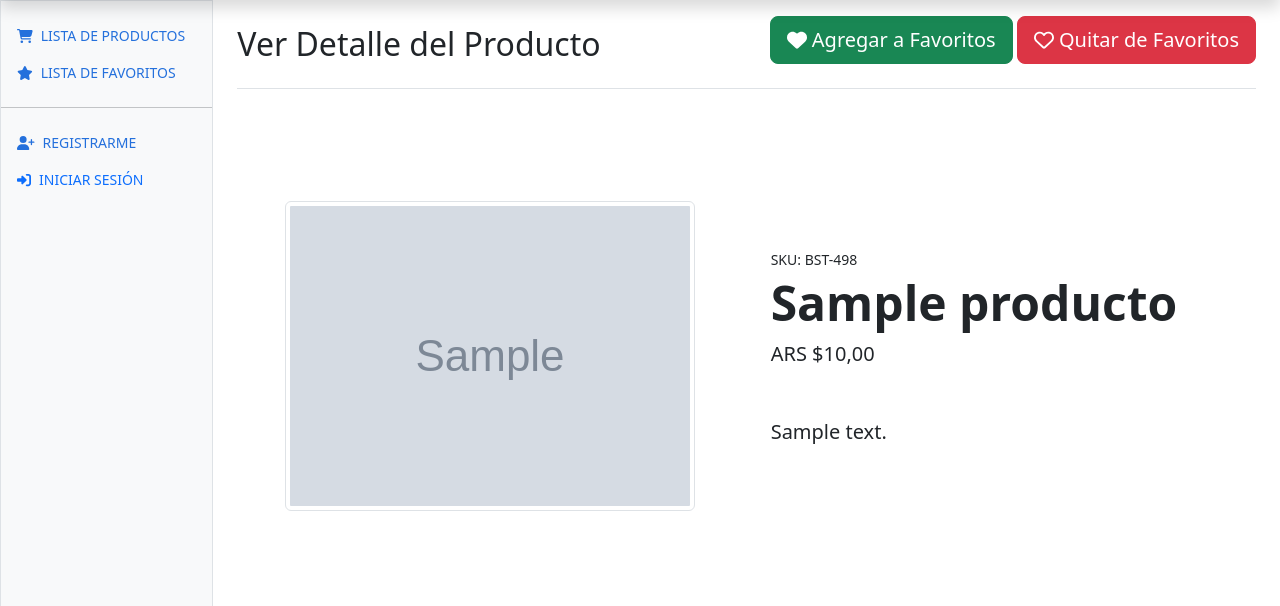
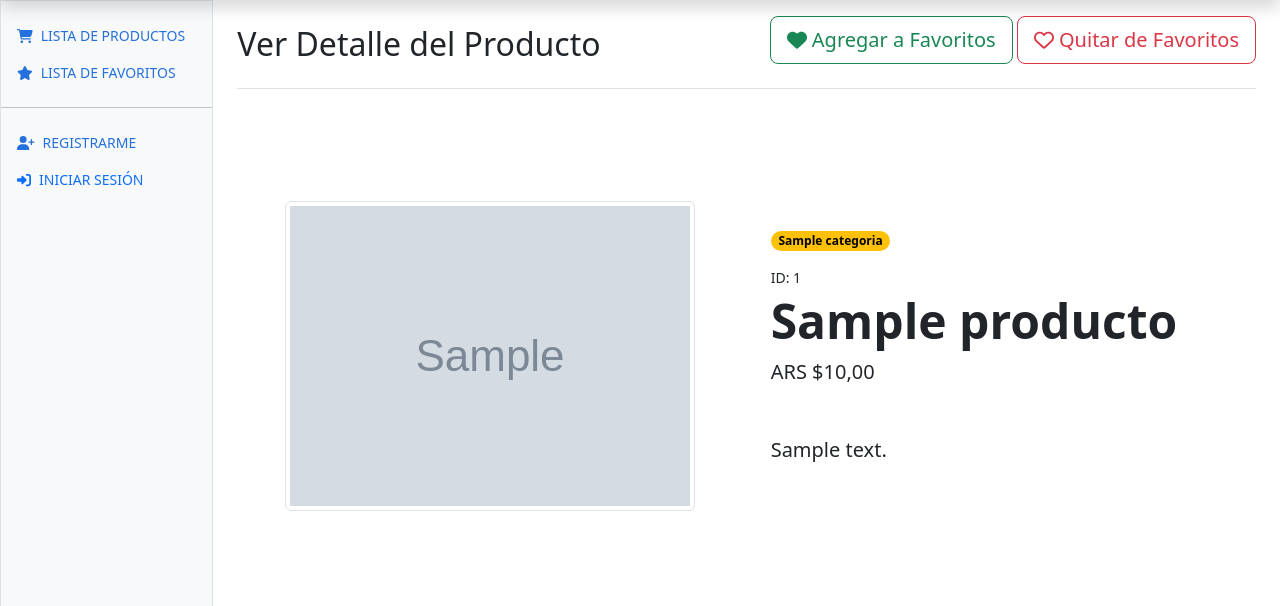
Before and after one commit to BraianStacul/catalogo-productos, a Django app: page /productos/detalle-producto/1/ in a window 1280 px wide. Shown: the part 48-654 px from the top of the page. Run offline with Django 5.2, Linux system fonts and the light colour scheme; tables that the repository leaves empty hold one stand-in row (values such as "Sample post"); grey boxes marked "Sample" are stand-in pictures; some libraries are stand-ins or nearby versions.

Commit message:
Agregué categorias en detalle y lo saque de productos y corrección de botones

```diff
--- a/catalogo_productos/templates/productos/ver_detalle.html
+++ b/catalogo_productos/templates/productos/ver_detalle.html
@@ -13,12 +13,12 @@
     <div>
         <form style="display: inline-block;" action="{% url 'favoritos:agregar_favorito' producto.pk %}" method="post">
             {% csrf_token %}
-            <button type="submit" class="btn btn-success btn-lg"><i class="fa-solid fa-heart"></i> Agregar a Favoritos </button>
+            <button type="submit" class="btn btn-outline-success btn-lg mt-auto"><i class="fa-solid fa-heart"></i> Agregar a Favoritos </button>
         </form>
 
         <form style="display: inline-block;" action="{% url 'favoritos:quitar_favorito' producto.pk %}" method="post">
             {% csrf_token %}
-            <button type="submit" class="btn btn-danger btn-lg"><i class="fa-regular fa-heart"></i></i> Quitar de Favoritos </button>
+            <button type="submit" class="btn btn-outline-danger btn-lg mt-auto"><i class="fa-regular fa-heart"></i></i> Quitar de Favoritos </button>
         </form>
     </div>
 
@@ -36,7 +36,10 @@
                 {% endif %}
             </div>
             <div class="col-md-6">
-                <div class="small mb-1">SKU: BST-498</div>
+                {% for c in producto.categorias.all %}
+                    <span class="badge rounded-pill text-bg-warning mb-3">{{c.nombre}}</span>
+                {% endfor %}
+                <div class="small mb-1">ID: {{form.instance.id}}</div>
                 <h1 class="display-5 fw-bolder">{{form.instance.nombre}}</h1>
                 <div class="fs-5 mb-5">
                     <!-- <span class="text-decoration-line-through">$45.00</span> -->
```
